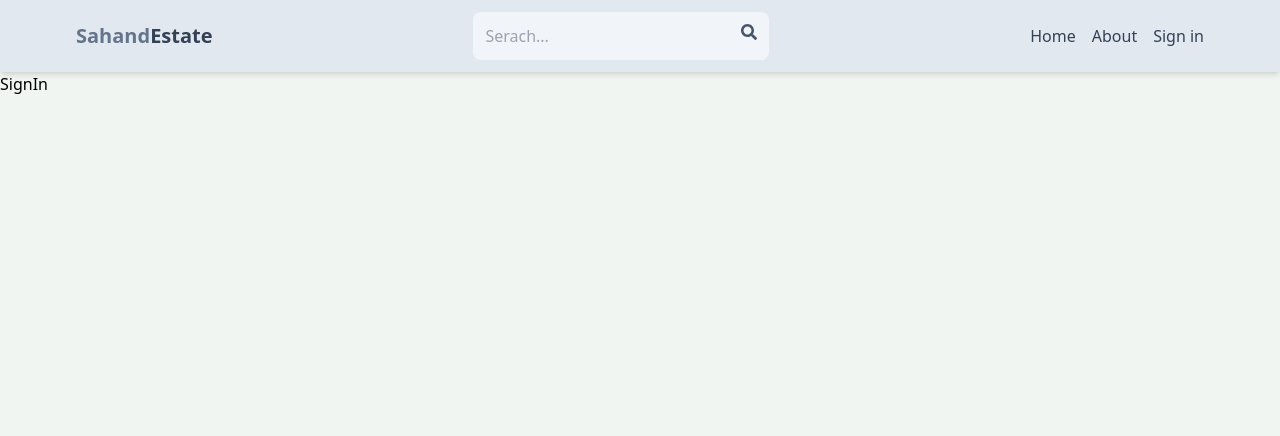
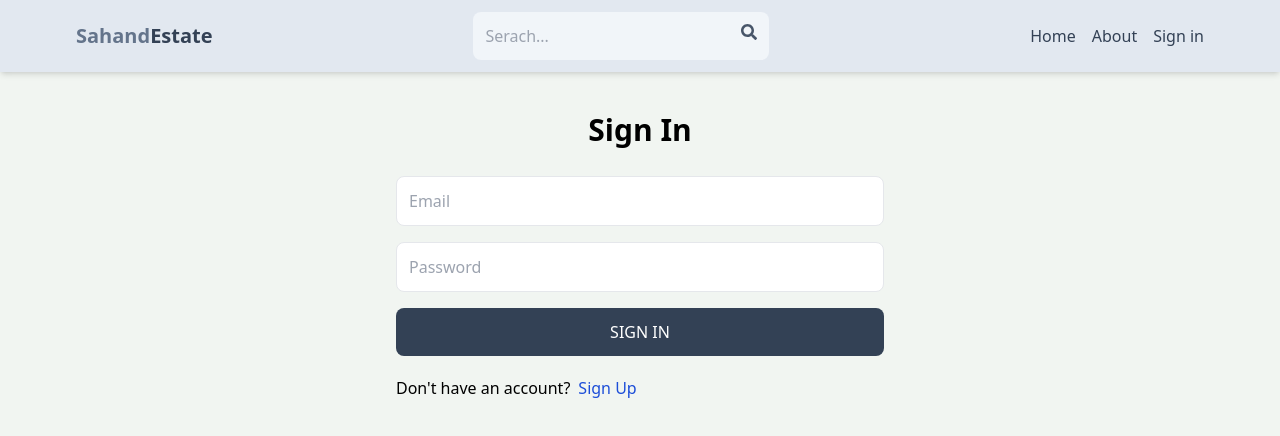
Before and after one commit to JJHarad/Real-estate, a React (Vite) app in the folder client/: page /sign-in in a window 1280 px wide. Shown: the top 436 px of the page. Built offline with nearby package versions, Linux system fonts and the light colour scheme.

Commit message:
Complete sign in page functionality

```diff
--- a/client/src/pages/SignIn.jsx
+++ b/client/src/pages/SignIn.jsx
@@ -1,7 +1,84 @@
-import React from 'react'
+import React, { useState } from 'react';
+import { Link, useNavigate } from 'react-router-dom';
 
 export default function SignIn() {
+  const [formData, setFormData] = useState({ email: '', password: '' });
+  const [error, setError] = useState(null);
+  const [loading, setLoading] = useState(false);
+  const navigate = useNavigate();
+
+  const handleChange = (e) => {
+    setFormData({
+      ...formData,
+      [e.target.id]: e.target.value,
+    });
+  };
+
+  const handleSubmit = async (e) => {
+    e.preventDefault();
+    try {
+      setLoading(true);
+      const res = await fetch('/api/auth/signin', {
+        method: 'POST',
+        headers: {
+          'Content-Type': 'application/json',
+        },
+        body: JSON.stringify(formData),
+      });
+      const data = await res.json();
+      console.log(data);
+      if (data.success === false) {
+        setError(data.message);
+        setLoading(false);
+        return;
+      }
+      setLoading(false);
+      setError(null);
+      navigate('/');
+    } catch (error) {
+      setLoading(false);
+      if (error.code === 'ECONNRESET') {
+        setError('Connection was reset. Please try again later.');
+      } else {
+        setError(error.message);
+      }
+    }
+  };
+
   return (
-    <div>SignIn</div>
-  )
+    <div className='p-3 max-w-lg mx-auto'>
+      <h1 className='text-3xl text-center font-semibold my-7'>Sign In</h1>
+      <form onSubmit={handleSubmit} className='flex flex-col gap-4'>
+        <input
+          type='email'
+          placeholder='Email'
+          className='border p-3 rounded-lg'
+          id='email'
+          value={formData.email}
+          onChange={handleChange}
+        />
+        <input
+          type='password'
+          placeholder='Password'
+          className='border p-3 rounded-lg'
+          id='password'
+          value={formData.password}
+          onChange={handleChange}
+        />
+        <button
+          disabled={loading}
+          className='bg-slate-700 text-white p-3 rounded-lg uppercase hover:opacity-95 disabled:opacity-80'
+        >
+          {loading ? 'Loading...' : 'Sign In'}
+        </button>
+      </form>
+      <div className='flex gap-2 mt-5'>
+        <p>Don't have an account?</p>
+        <Link to='/sign-up'>
+          <span className='text-blue-700'>Sign Up</span>
+        </Link>
+      </div>
+      {error && <p className='text-red-500 mt-5'>{error}</p>}
+    </div>
+  );
 }
```
